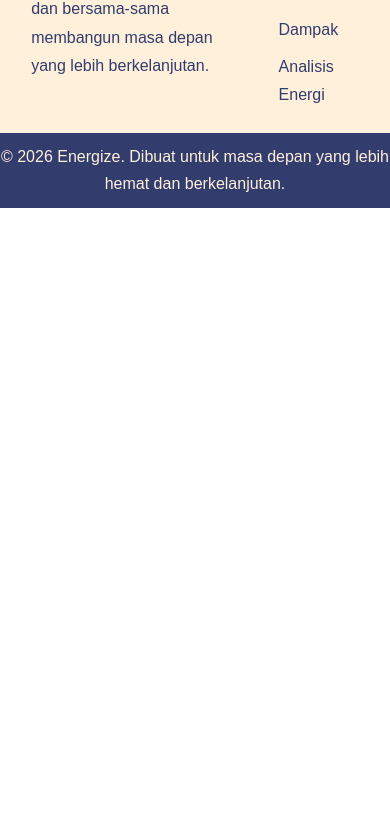
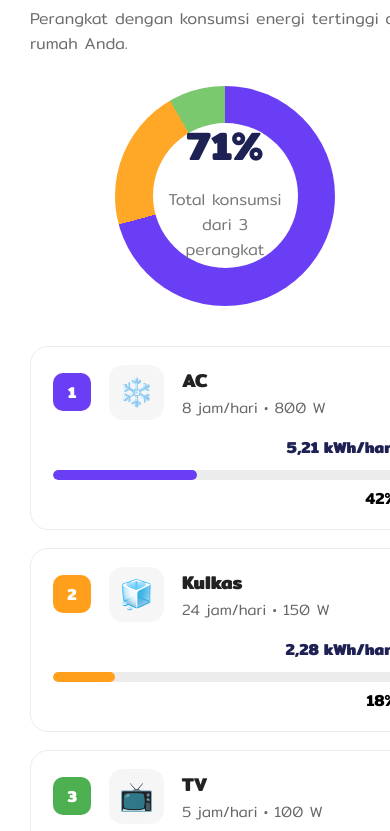
Before and after one commit to vixxic/Energize-website-itechnocup, a Next.js app: page / in a window 390 px wide. Shown: the part 10713-11544 px from the top of the page. Before the commit the page ends 10921 px from the top, so only its background shows below. Built offline with nearby package versions, Linux system fonts and the light colour scheme; a web font is replaced by a local one; what @ant-design/nextjs-registry would draw is missing.

Commit message:
presentaseboros

```diff
--- /dev/null
+++ b/app/dashboard/components/PresentaseBoros/PresentaseBoros.css
@@ -0,0 +1,205 @@
+.borosCard{
+    background:#fff;
+    border-radius:22px;
+    padding:30px;
+    box-shadow:0 8px 25px rgba(0,0,0,.08);
+    width:100%;
+}
+
+.borosTitle h2{
+    color:#1E2154;
+    font-size:32px;
+    font-weight:700;
+}
+
+.borosTitle p{
+    color:#6b6b6b;
+    margin-top:8px;
+}
+
+.borosContent{
+    display:flex;
+    justify-content:space-between;
+    align-items:center;
+    gap:40px;
+    margin-top:30px;
+}
+
+.donutWrapper{
+    width:340px;
+    display:flex;
+    justify-content:center;
+}
+
+.donut{
+    width:270px;
+    height:270px;
+    border-radius:50%;
+    background:
+    conic-gradient(
+        #6A3EF5 0deg 255deg,
+        #FFA726 255deg 330deg,
+        #7BC96F 330deg 360deg
+    );
+    display:flex;
+    justify-content:center;
+    align-items:center;
+}
+
+.donutCenter{
+    width:185px;
+    height:185px;
+    border-radius:50%;
+    background:white;
+    display:flex;
+    justify-content:center;
+    align-items:center;
+    flex-direction:column;
+}
+
+.donutCenter h1{
+    font-size:52px;
+    color:#1E2154;
+    margin:0;
+}
+
+.donutCenter p{
+    width:120px;
+    text-align:center;
+    color:#777;
+    margin-top:10px;
+}
+
+.deviceList{
+    flex:1;
+}
+
+.deviceItem{
+    display:flex;
+    justify-content:space-between;
+    align-items:center;
+    border:1px solid #ececec;
+    border-radius:18px;
+    padding:18px 22px;
+    margin-bottom:18px;
+}
+
+.left{
+    display:flex;
+    align-items:center;
+    gap:18px;
+}
+
+.number{
+    width:38px;
+    height:38px;
+    color:white;
+    border-radius:10px;
+    display:flex;
+    justify-content:center;
+    align-items:center;
+    font-weight:700;
+}
+
+.deviceIcon{
+    width:55px;
+    height:55px;
+    background:#F6F6F6;
+    border-radius:14px;
+    display:flex;
+    justify-content:center;
+    align-items:center;
+    font-size:28px;
+}
+
+.left h3{
+    margin:0;
+    color:#222;
+}
+
+.left span{
+    color:#666;
+    font-size:15px;
+}
+
+.right{
+    width:260px;
+}
+
+.right strong{
+    display:block;
+    text-align:right;
+    margin-bottom:10px;
+    color:#1E2154;
+}
+
+.progress{
+    width:100%;
+    height:10px;
+    background:#ECECEC;
+    border-radius:30px;
+    overflow:hidden;
+}
+
+.fill{
+    height:100%;
+    border-radius:30px;
+}
+
+.right span{
+    float:right;
+    margin-top:6px;
+    font-weight:600;
+}
+
+.lihatSemua{
+    text-align:right;
+    margin-top:18px;
+    color:#6A3EF5;
+    font-weight:600;
+    cursor:pointer;
+}
+
+@media(max-width:1100px){
+
+.borosContent{
+    flex-direction:column;
+}
+
+.deviceList{
+    width:100%;
+}
+
+.right{
+    width:200px;
+}
+
+}
+
+@media(max-width:768px){
+
+.deviceItem{
+    flex-direction:column;
+    align-items:flex-start;
+    gap:15px;
+}
+
+.right{
+    width:100%;
+}
+
+.donut{
+    width:220px;
+    height:220px;
+}
+
+.donutCenter{
+    width:145px;
+    height:145px;
+}
+
+.donutCenter h1{
+    font-size:40px;
+}
+
+}
--- /dev/null
+++ b/app/dashboard/components/PresentaseBoros/PresentaseBoros.jsx
@@ -0,0 +1,128 @@
+"use client";
+import "./PresentaseBoros.css";
+import {
+  AirConditionerOutlined,
+  DashboardOutlined,
+} from "@ant-design/icons";
+
+export default function PresentaseBoros() {
+  const data = [
+    {
+      no: 1,
+      nama: "AC",
+      waktu: "8 jam/hari",
+      watt: "800 W",
+      konsumsi: "5,21 kWh/hari",
+      persen: 42,
+      color: "#6A3EF5",
+      icon: "❄️",
+    },
+    {
+      no: 2,
+      nama: "Kulkas",
+      waktu: "24 jam/hari",
+      watt: "150 W",
+      konsumsi: "2,28 kWh/hari",
+      persen: 18,
+      color: "#FF9F1C",
+      icon: "🧊",
+    },
+    {
+      no: 3,
+      nama: "TV",
+      waktu: "5 jam/hari",
+      watt: "100 W",
+      konsumsi: "1,37 kWh/hari",
+      persen: 11,
+      color: "#4CAF50",
+      icon: "📺",
+    },
+  ];
+
+  return (
+    <div className="borosCard">
+
+      <div className="borosTitle">
+        <h2>3 Perangkat Paling Boros</h2>
+        <p>Perangkat dengan konsumsi energi tertinggi di rumah Anda.</p>
+      </div>
+
+      <div className="borosContent">
+
+        <div className="donutWrapper">
+
+          <div className="donut">
+            <div className="donutCenter">
+              <h1>71%</h1>
+              <p>Total konsumsi dari 3 perangkat</p>
+            </div>
+          </div>
+
+        </div>
+
+        <div className="deviceList">
+
+          {data.map((item) => (
+
+            <div className="deviceItem" key={item.no}>
+
+              <div className="left">
+
+                <div
+                  className="number"
+                  style={{ background: item.color }}
+                >
+                  {item.no}
+                </div>
+
+                <div className="deviceIcon">
+                  {item.icon}
+                </div>
+
+                <div>
+
+                  <h3>{item.nama}</h3>
+
+                  <span>
+                    {item.waktu} • {item.watt}
+                  </span>
+
+                </div>
+
+              </div>
+
+              <div className="right">
+
+                <strong>{item.konsumsi}</strong>
+
+                <div className="progress">
+
+                  <div
+                    className="fill"
+                    style={{
+                      width: `${item.persen}%`,
+                      background: item.color,
+                    }}
+                  />
+
+                </div>
+
+                <span>{item.persen}%</span>
+
+              </div>
+
+            </div>
+
+          ))}
+
+          <div className="lihatSemua">
+            Lihat semua perangkat (7) →
+          </div>
+
+        </div>
+
+      </div>
+
+    </div>
+  );
+}
--- a/app/page.jsx
+++ b/app/page.jsx
@@ -18,6 +18,7 @@ import Problem3 from "./landingPageComponents/Problem3/Problem3";
 import Fitur from "./landingPageComponents/Fitur/Fitur";
 import HowItWorks from "./landingPageComponents/HowItWorks/HowItWorks";
 import Impact from "./landingPageComponents/Impact/Impact";
+import PresentaseBoros from "./dashboard/components/PresentaseBoros/PresentaseBoros";
 
 export default function Home() {
   useEffect(() => {
@@ -88,6 +89,7 @@ export default function Home() {
       <Fitur />
       <HowItWorks />
       <Impact />
+      <PresentaseBoros />
 
       <Footer />
     </div>
```
